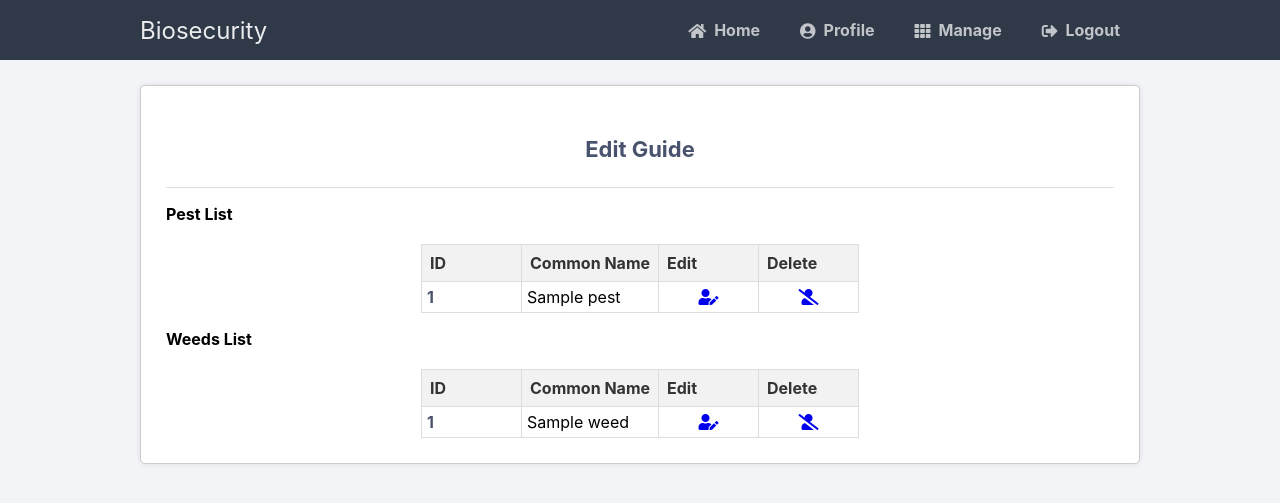
After one commit to Hao-Ding-1159306/Biosecurity, a Flask app: template templates/view_agriculture_dict.html in a window 1280 px wide. The commit adds this page. Shown: the top 503 px of the page. Run offline with Flask 3, Linux system fonts and the light colour scheme; the visitor is signed in with stand-in values (Sample User, id 1); the template is opened without the code that fills it: most values are stand-ins (such as "Sample title", 1, 10 or a date in 2020).

Commit message:
finish edit guide

```diff
--- a/app.py
+++ b/app.py
@@ -18,7 +18,8 @@ from flask_hashing import Hashing
 from admin import admin_page
 from agronomists import agronomists_page
 from sql.sql import (get_agronomists_list, get_cursor, get_info, get_pictures,
-                     get_staff_list, search_pests, search_weeds)
+                     get_staff_list, search_agriculture, search_pests_dict,
+                     search_weeds_dict)
 from staff import staff_page
 
 app = Flask(__name__)
@@ -113,13 +114,20 @@ def home():
     if 'logged_in' not in session:
         print(session)
         return redirect(url_for('login'))
+    pests = search_pests_dict()
+    weeds = search_weeds_dict()
+    return render_template('home.html', pests=pests, weeds=weeds)
 
-    pests = search_pests()
-    print('pests:', pests)
-    weeds = search_weeds()
-    print('weeds:', weeds)
 
-    return render_template('home.html', pests=pests, weeds=weeds)
+@app.route('/view_agriculture/<int:agriculture_id>')
+def view_agriculture(agriculture_id):
+    if 'logged_in' not in session:
+        return redirect(url_for('login'))
+    result_dict = search_agriculture(agriculture_id)
+    if result_dict is not None:
+        return render_template('view_agriculture.html', agriculture=result_dict)
+    else:
+        return url_for('home')
 
 
 @app.route('/profile')
@@ -322,7 +330,48 @@ def delete_staff(staff_id):
 def edit_guide():
     if 'logged_in' not in session:
         return redirect(url_for('login'))
-    return redirect(url_for(f"{session['role']}.manage"))
+    pests = search_pests_dict()
+    weeds = search_weeds_dict()
+    return render_template('view_agriculture_dict.html', pests=pests, weeds=weeds)
+
+
+@app.route('/edit_agriculture/<int:agriculture_id>', methods=['GET', 'POST'])
+def edit_agriculture(agriculture_id):
+    if 'logged_in' not in session:
+        return redirect(url_for('login'))
+
+    if request.method == 'POST':
+        form_data = request.form
+        cursor = get_cursor()
+        sql = f"UPDATE agriculture SET "
+        update_values = []
+        for key, value in form_data.items():
+            if key != 'id':
+                sql += f"{key} = %s, "
+                update_values.append(value)
+        sql = sql.rstrip(', ')
+        sql += " WHERE agriculture_id = %s"
+        update_values.append(agriculture_id)
+        cursor.execute(sql, update_values)
+        cursor.close()
+        return redirect(url_for('edit_guide'))
+
+    agriculture = search_agriculture(agriculture_id)
+    if agriculture is not None:
+        return render_template('edit_agriculture.html', agriculture_id=agriculture_id, agriculture=agriculture)
+    else:
+        return url_for('edit_guide')
+
+
+@app.route('/delete_agriculture/<int:agriculture_id>', methods=['GET', 'POST'])
+def delete_agriculture(agriculture_id):
+    cursor = get_cursor()
+    sql = "DELETE FROM agriculture WHERE agriculture_id = %s"
+    cursor.execute(sql, (agriculture_id,))
+    cursor.close()
+    pests = search_pests_dict()
+    weeds = search_weeds_dict()
+    return render_template('view_agriculture_dict.html', pests=pests, weeds=weeds)
 
 
 @app.route('/add_guide', methods=['GET', 'POST'])
@@ -376,22 +425,5 @@ def add_guide():
     return render_template('add_guide.html', msg=msg)
 
 
-@app.route('/view_agriculture/<int:agriculture_id>')
-def view_agriculture(agriculture_id):
-    if 'logged_in' not in session:
-        return redirect(url_for('login'))
-    cursor = get_cursor()
-    cursor.execute(f"SELECT * FROM agriculture WHERE agriculture_id = {agriculture_id}")
-    columns = [col[0] for col in cursor.description]
-    result = cursor.fetchone()
-    cursor.close()
-    if result:
-        result_dict = dict(zip(columns, result))
-        photo_dict = get_pictures(result_dict["agriculture_id"])
-        result_dict['photos'] = photo_dict
-        return render_template('view_agriculture.html', agriculture=result_dict)
-    return url_for('home')
-
-
 if __name__ == '__main__':
     app.run(debug=True)
--- a/templates/staff_manage.html
+++ b/templates/staff_manage.html
@@ -19,14 +19,14 @@
     </div>
 
     <div class="block">
-        <a href="edit_guide.html">
+        <a href="{{ url_for('edit_guide') }}">
             <i class="fas fa-book-reader"></i>
             <p>Edit Guide</p>
         </a>
     </div>
 
     <div class="block">
-        <a href="add_guide.html">
+        <a href="{{ url_for('add_guide') }}">
             <i class="fa fa-edit" aria-hidden="true"></i>
             <p>Add Guide</p>
         </a>
--- /dev/null
+++ b/templates/view_agriculture_dict.html
@@ -0,0 +1,78 @@
+{% if session.get('role') == 'admin' %}
+{% extends 'admin_layout.html' %}
+{% elif session.get('role') == 'staff' %}
+{% extends 'staff_layout.html' %}
+{% else %}
+{% endif %}
+
+{% block title %}View Agronomists{% endblock %}
+
+{% block content %}
+<div class="container">
+    <h2>Edit Guide</h2>
+    <h3>Pest List</h3>
+    {% if pests %}
+    <table class="table-container">
+        <thead>
+        <tr>
+            <th>ID</th>
+            <th>Common Name</th>
+            <th>Edit</th>
+            <th>Delete</th>
+        </tr>
+        </thead>
+        <tbody>
+        {% for pest in pests %}
+        <tr>
+            <td>{{ pest.agriculture_id }}</td>
+            <td>{{ pest.common_name }}</td>
+            <td class="center-align"><a
+                    href="{{ url_for('edit_agriculture', agriculture_id=pest.agriculture_id) }}"><i
+                    class="fas fa-user-edit" aria-hidden="true"></i></a></td>
+            <td class="center-align"><a href="{{ url_for('delete_agriculture', agriculture_id=pest.agriculture_id) }}"><i
+                    class="fas fa-user-slash"
+                    aria-hidden="true"></i></a></td>
+
+        </tr>
+        {% endfor %}
+        </tbody>
+    </table>
+
+    {% else %}
+    <p>No Pest found.</p>
+    {% endif %}
+
+    <h3>Weeds List</h3>
+    {% if weeds %}
+    <table class="table-container">
+        <thead>
+        <tr>
+            <th>ID</th>
+            <th>Common Name</th>
+            <th>Edit</th>
+            <th>Delete</th>
+        </tr>
+        </thead>
+        <tbody>
+        {% for weed in weeds %}
+        <tr>
+            <td>{{ weed.agriculture_id }}</td>
+            <td>{{ weed.common_name }}</td>
+            <td class="center-align"><a
+                    href="{{ url_for('edit_agriculture', agriculture_id=weed.agriculture_id) }}"><i
+                    class="fas fa-user-edit" aria-hidden="true"></i></a></td>
+            <td class="center-align"><a href="{{ url_for('delete_agriculture', agriculture_id=weed.agriculture_id) }}"><i
+                    class="fas fa-user-slash"
+                    aria-hidden="true"></i></a></td>
+
+        </tr>
+        {% endfor %}
+        </tbody>
+    </table>
+
+    {% else %}
+    <p>No Pest found.</p>
+    {% endif %}
+
+</div>
+{% endblock %}
```
Also changed, not shown: sql/sql.py (+16 -2 lines), templates/edit_agriculture.html (added, +39 -0 lines).
